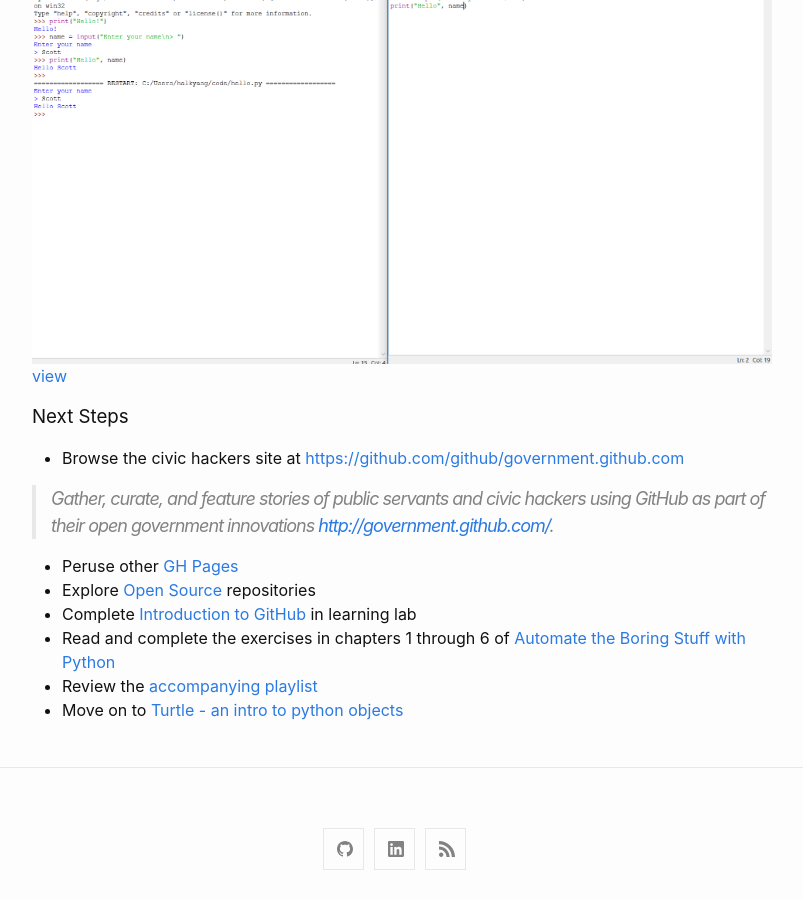
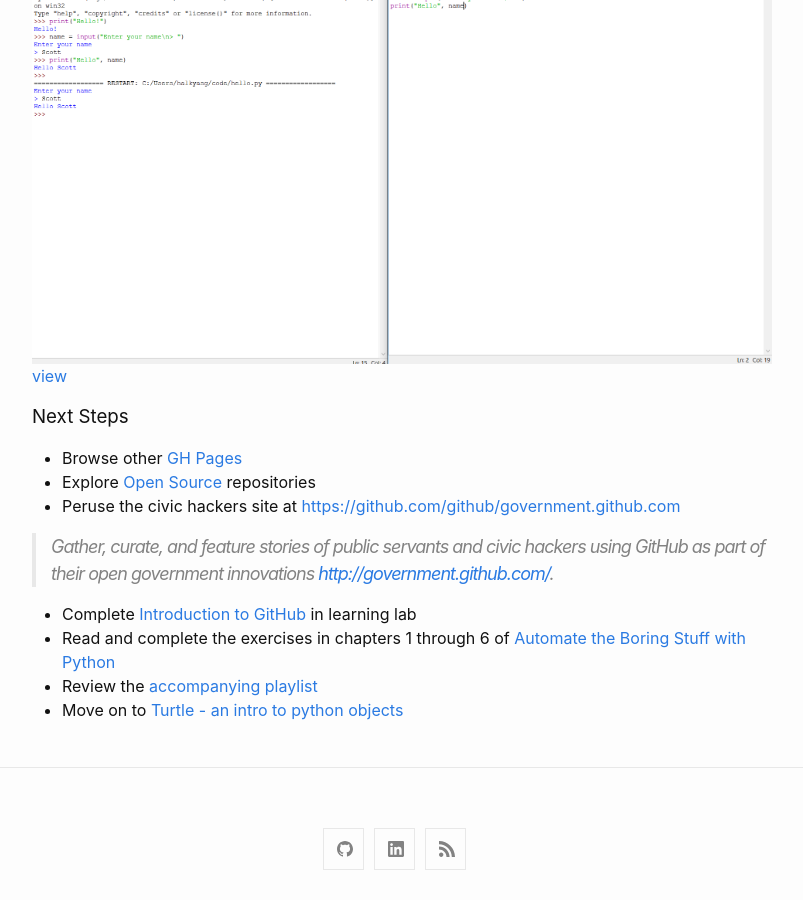
Before and after one commit to halkyard/lh, a Jekyll site: the page built from intro.md, in a window 1280 px wide and 900 px high, scrolled down 2312 px. Shown: the whole window, without its empty margins (238-1041 px from the left). Built offline with Jekyll 4.4.1, drawn with Linux system fonts in a browser that asks for light colours.

```diff
--- a/intro.md
+++ b/intro.md
@@ -70,12 +70,12 @@ Click `File > New File`.  You should now have the interpreter (or shell) next to
 
 ### Next Steps
 
-*    Browse the civic hackers site at [https://github.com/github/government.github.com](https://github.com/github/government.github.com)
+*    Browse other [GH Pages](https://github.com/collections/github-pages-examples)
+*    Explore [Open Source](https://github.com/explore) repositories
+*    Peruse the civic hackers site at [https://github.com/github/government.github.com](https://github.com/github/government.github.com)
 
 > Gather, curate, and feature stories of public servants and civic hackers using GitHub as part of their open government innovations [http://government.github.com/](http://government.github.com/).
 
-*    Peruse other [GH Pages](https://github.com/collections/github-pages-examples)
-*    Explore [Open Source](https://github.com/explore) repositories
 *    Complete [Introduction to GitHub](https://lab.github.com/githubtraining/introduction-to-github) in learning lab
 *    Read and complete the exercises in chapters 1 through 6 of [Automate the Boring Stuff with Python](https://automatetheboringstuff.com/)
 *    Review the [accompanying playlist](https://youtu.be/1F_OgqRuSdI)
```
